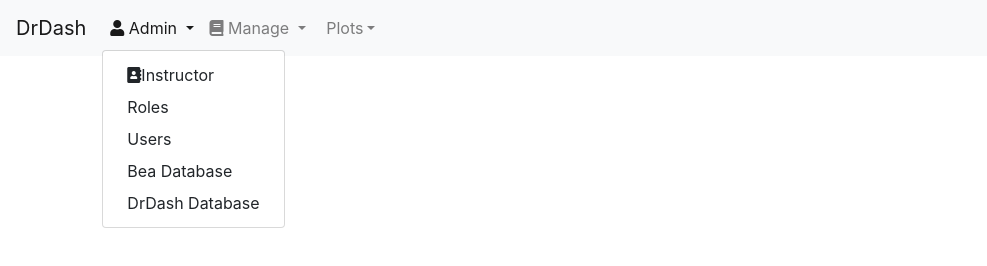
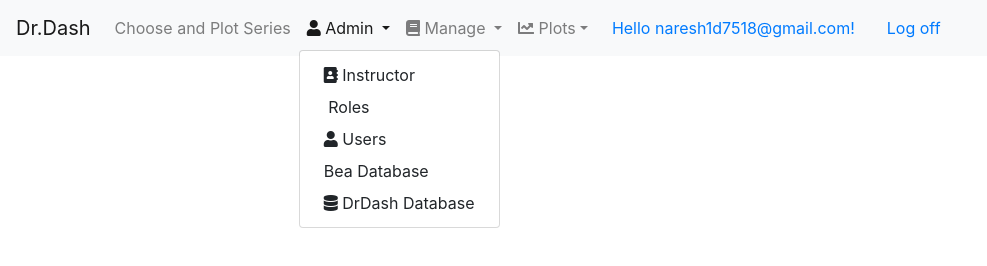
Before and after one commit to pallativ/Learning, a plain HTML site: page index.html in a window 1280 px wide. Both pictures are taken after a click on the button "Admin". Shown: the whole page, without its empty margins (0-987 px from the left). Drawn offline with nearby package versions, Linux system fonts and the light colour scheme.

Commit message:
commited

```diff
--- a/FontAwesome/css/regular.css
+++ b/FontAwesome/css/regular.css
@@ -13,3 +13,8 @@
 .far {
   font-family: 'Font Awesome 5 Free';
   font-weight: 400; }
+
+
+.naresh {
+  float: right;
+}
--- a/index.html
+++ b/index.html
@@ -8,23 +8,27 @@
         <link rel="stylesheet" href="/fontawesome/css/all.css">
     </head>
     <body>
-        <headre>
+        <header>
             <nav class="navbar navbar-expand-lg    navbar-light bg-light">
-                <a class="navbar-brand" href="#">DrDash</a>
+                <a class="navbar-brand" href="#">Dr.Dash</a>
                 <button class="navbar-toggler" type="button" data-toggle="collapse" data-target="#navbarNavDropdown" aria-controls="navbarNavDropdown" aria-expanded="false" aria-label="Toggle navigation">
                   <span class="navbar-toggler-icon"></span>
                 </button>
                 <div class="collapse navbar-collapse" id="navbarNavDropdown">
                   <ul class="navbar-nav">
+                    <li>
+                      <a class="nav-link " href="#"  role="button"  aria-haspopup="true" aria-expanded="false">
+                           Choose and Plot Series </a>
+                      </li>
                     <li class="nav-item dropdown">
                         <a class="nav-link dropdown-toggle" href="#" id="navbarDropdown" role="button" data-toggle="dropdown" aria-haspopup="true" aria-expanded="false">
                                 <i class="fa fa-user"></i> Admin </a>
                         <div class="dropdown-menu" aria-labelledby="navbarDropdown">
-                          <a class="dropdown-item" href="#" ><i class="fa fa-address-book"></i>Instructor</a>
-                          <a class="dropdown-item" href="#">Roles</a>
-                          <a class="dropdown-item" href="#">Users </a>
-                          <a class="dropdown-item" href="#">Bea Database</a>
-                          <a class="dropdown-item" href="#">DrDash Database</a>
+                          <a class="dropdown-item" href="#" ><i class="fa fa-address-book"></i> Instructor</a>
+                          <a class="dropdown-item" href="#"><i class="fa glyphicon glyphicon-new-window"></i> Roles</a>
+                          <a class="dropdown-item" href="#"><i class="fa fa-user"></i> Users </a>
+                          <a class="dropdown-item" href="#"><i class="fa fa-dashboard"></i>Bea Database</a>
+                          <a class="dropdown-item" href="#"><i class="fa fa-database"></i> DrDash Database</a>
                         </div>
                       </li>
                       <li class="nav-item dropdown">
@@ -39,17 +43,23 @@
                       </li>
                       <li class="nav-item dropdown">
                             <a class="nav-link dropdown-toggle" href="#" id="navbarDropdown" role="button" data-toggle="dropdown" aria-haspopup="true" aria-expanded="false">
-                                    <i class="fa fa-area-chart"></i> Plots</a>
+                              <i class="fas fa-chart-line"></i> Plots</a>
                               <div class="dropdown-menu" aria-labelledby="navbarDropdown">
-                                    <a class="dropdown-item" href="#">Savedplots</a>
+                                    <a class="dropdown-item" href="#"><i class="fas fa-chart-line"></i> Savedplots</a>
 
                                   </div>
-
                               </li>
 
-                  </ul>
+
+                          <li class="nav navbar navbar-right">
+                              <a href="/Manage/UserProfile" class ="naresh" title="Manage">Hello naresh1d7518@gmail.com!</a>
+                          </li>
+                          <li class="nav navbar navbar-right">
+                              <a href="javascript:document.getElementById('logoutForm').submit()"> Log off &nbsp;&nbsp;</a>
+                          </li>
+                      </ul>
                  </div>
               </nav>
-        </headre>
+        </header>
     </body>
 </html>
```
